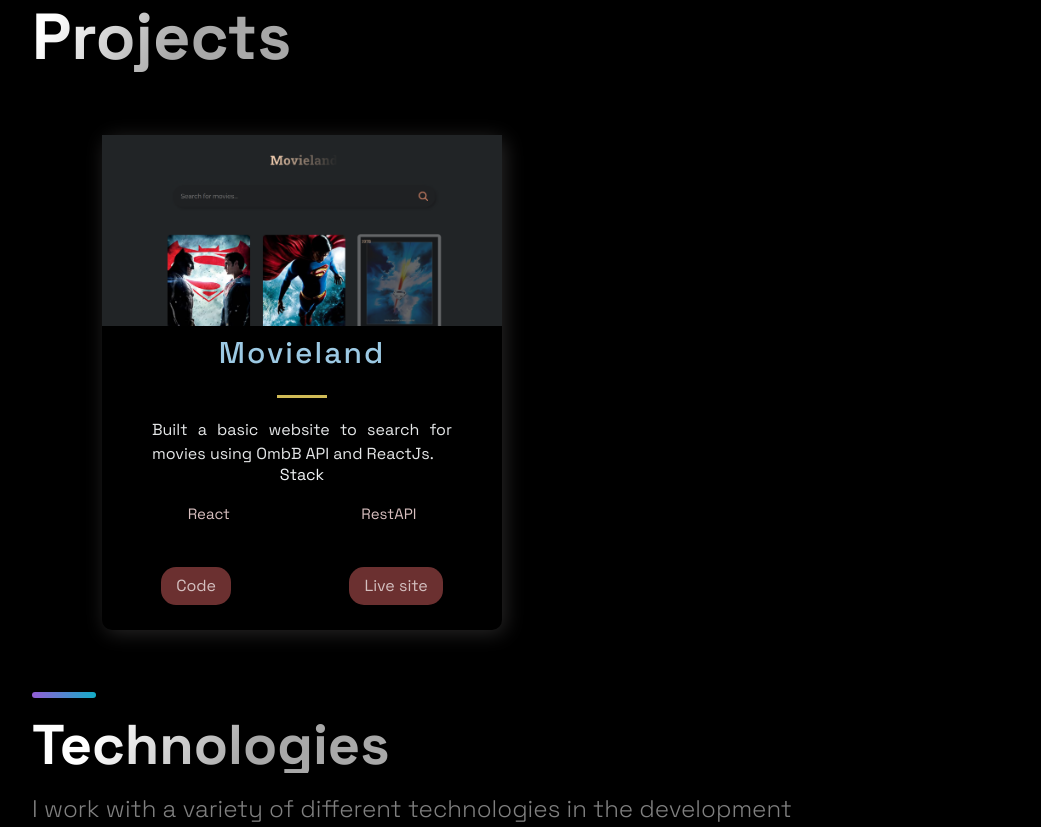
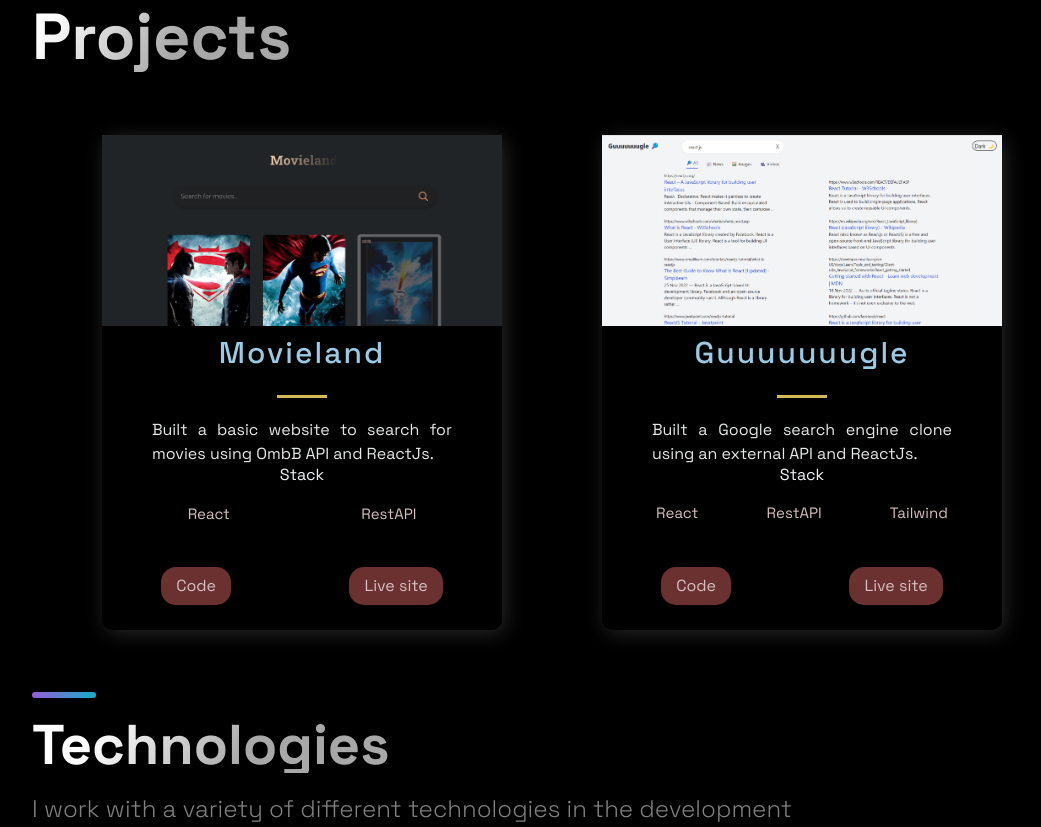
Before and after one commit to skynette/my-portfolio-website, a Next.js app: page / in a window 1280 px wide. Shown: the part 700-1527 px from the top of the page, without its empty margins (88-1129 px from the left). Built offline with nearby package versions, Linux system fonts and the light colour scheme.

Commit message:
added a new project on here

```diff
--- a/src/constants/constants.js
+++ b/src/constants/constants.js
@@ -8,6 +8,15 @@
     visit: 'https://movieland-react-basics.netlify.app/',
     id: 0,
   },
+  {
+    title: 'Guuuuuuugle',
+    description: "Built a Google search engine clone using an external API and ReactJs.",
+      image: '/images/guugle.png',
+      tags: ['React', 'RestAPI', 'Tailwind'],
+    source: 'https://github.com/skynette/guugle',
+    visit: 'https://guuuuuuugle.netlify.app/search',
+    id: 1,
+  },
 ];
 
 export const TimeLineData = [
```
Also changed, not shown: public/images/guugle.png (added).
